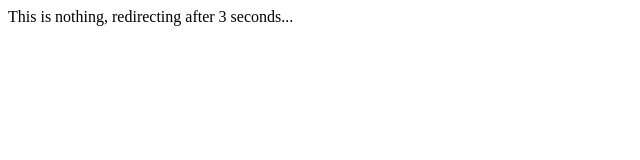
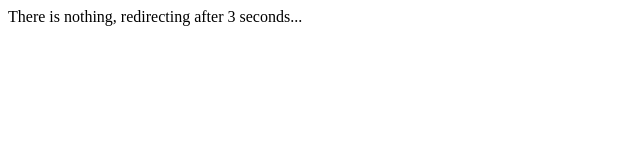
Before and after one commit to 144026/144026.github.io, a plain HTML site: page index.html in a window 1280 px wide. Shown: the full height of the page, 0-640 px from the left. Drawn offline with Linux system fonts and the light colour scheme.

Commit message:
minor fix

```diff
--- a/index.html
+++ b/index.html
@@ -1,7 +1,7 @@
 <head>
-	<meta http-equiv="refresh" content="3;url=https://144026.dev">
+	<meta http-equiv="refresh" content="3;url=https://144026.dev/blog">
 </head>
 
 <body>
-	<p> This is nothing, redirecting after 3 seconds...</p>
+	<p> There is nothing, redirecting after 3 seconds...</p>
 </body>
```
